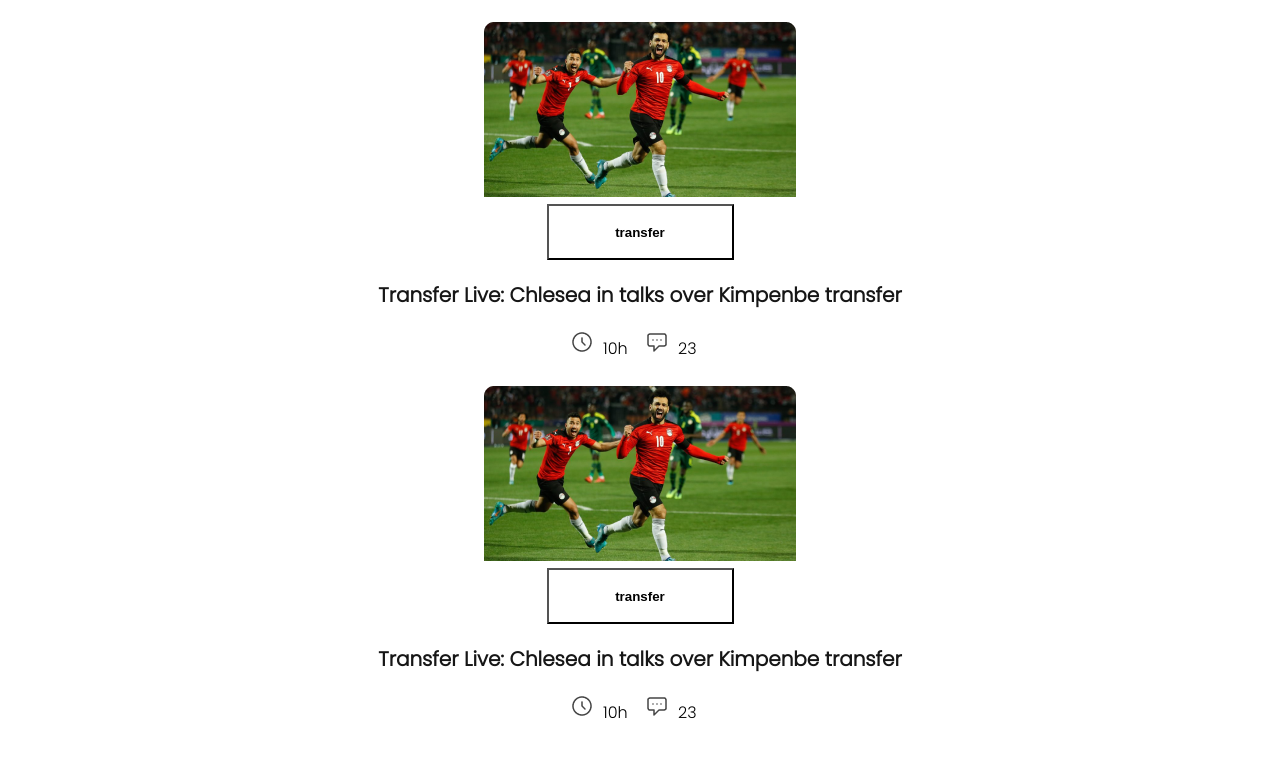
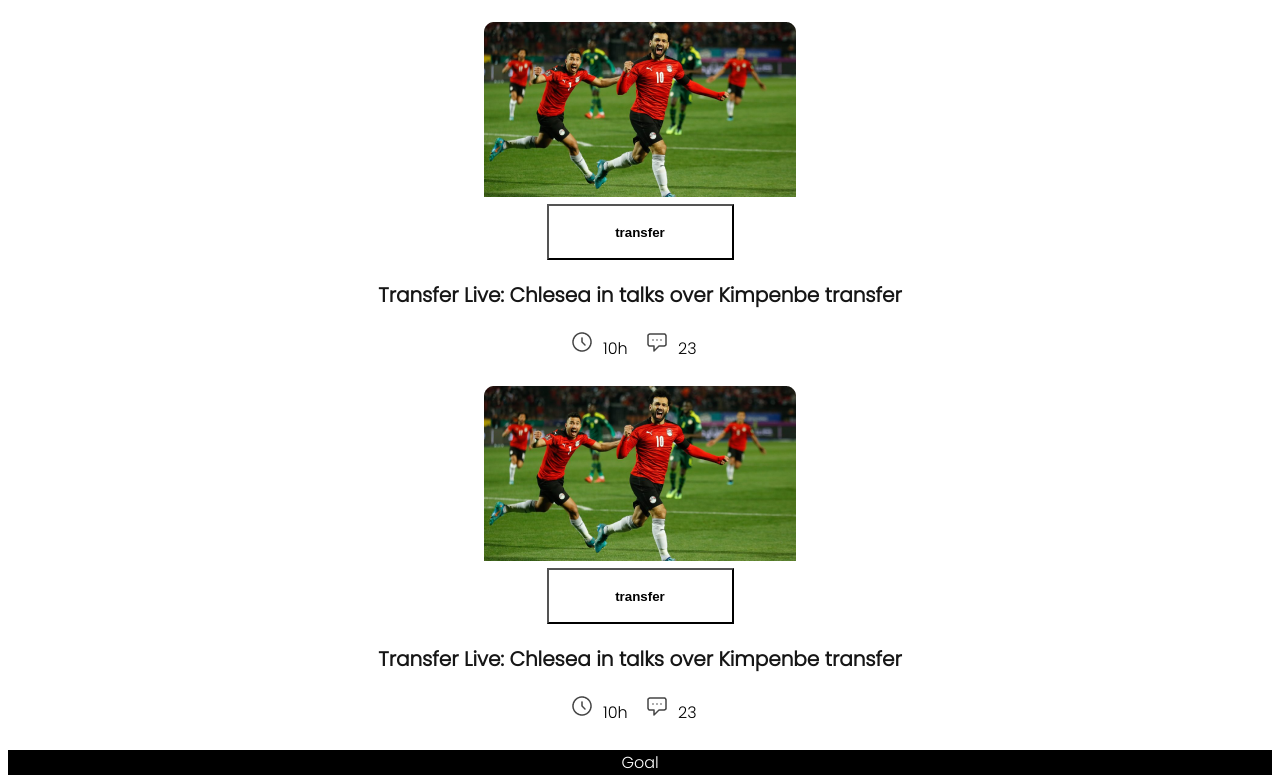
Before and after one commit to FarizaNasreen/world-cup, a plain HTML site: page index.html in a window 1280 px wide. Shown: the part 1196-1979 px from the top of the page. Before the commit the page ends 1954 px from the top, so only its background shows below. Drawn offline with Linux system fonts and the light colour scheme.

Commit message:
added goal  changes

```diff
--- a/css/style.css
+++ b/css/style.css
@@ -71,6 +71,11 @@ top: 1354.06px; */
 #blog-font{
     font-size: 20px;
     color: #161616;
+}
+
+.goal{
+    background-color: black;
+    color: white;
 }
 /* ------------------------------------------Main--------------------------------------- */
 /* smaller device */
--- a/index.html
+++ b/index.html
@@ -121,5 +121,12 @@
 
 
     </main>
+    <footer>
+        <div class="goal">
+            <center>Goal</center>
+        </div>
+
+
+    </footer>
 </body>
 </html>
```
